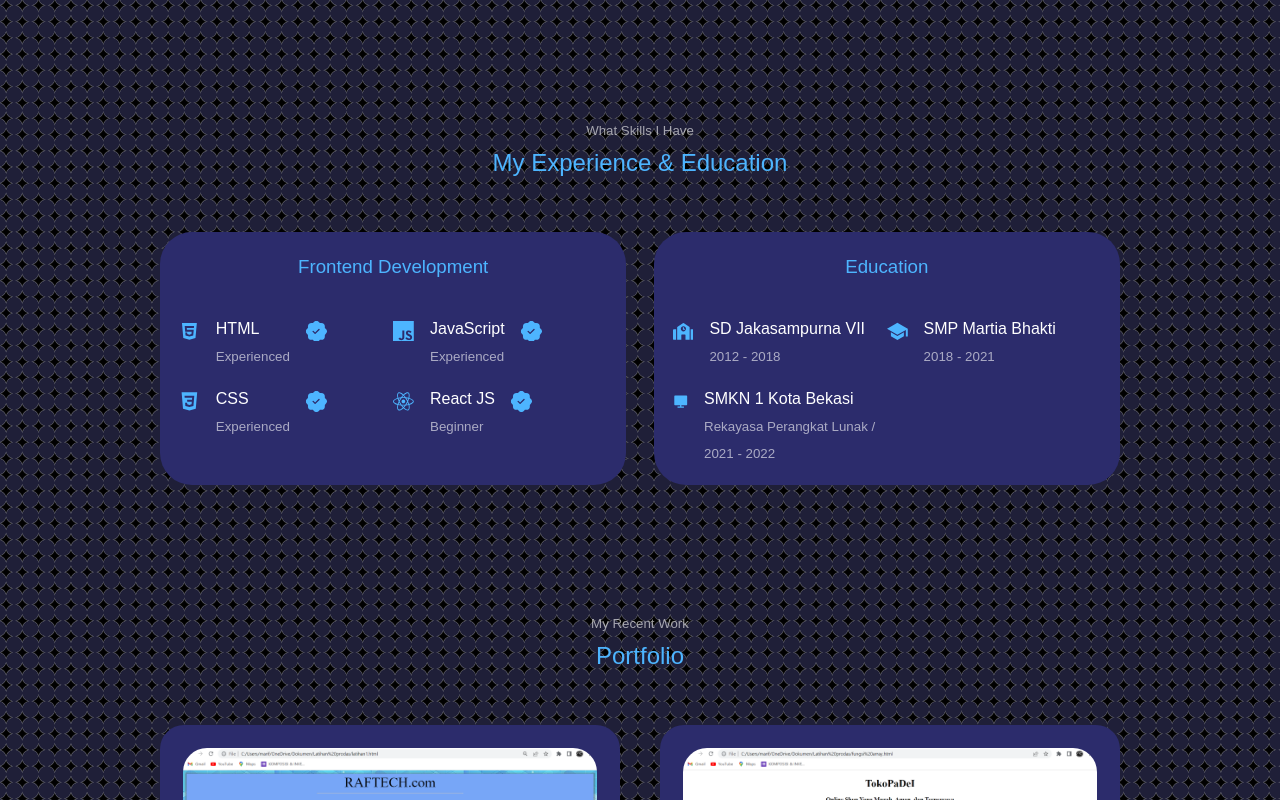
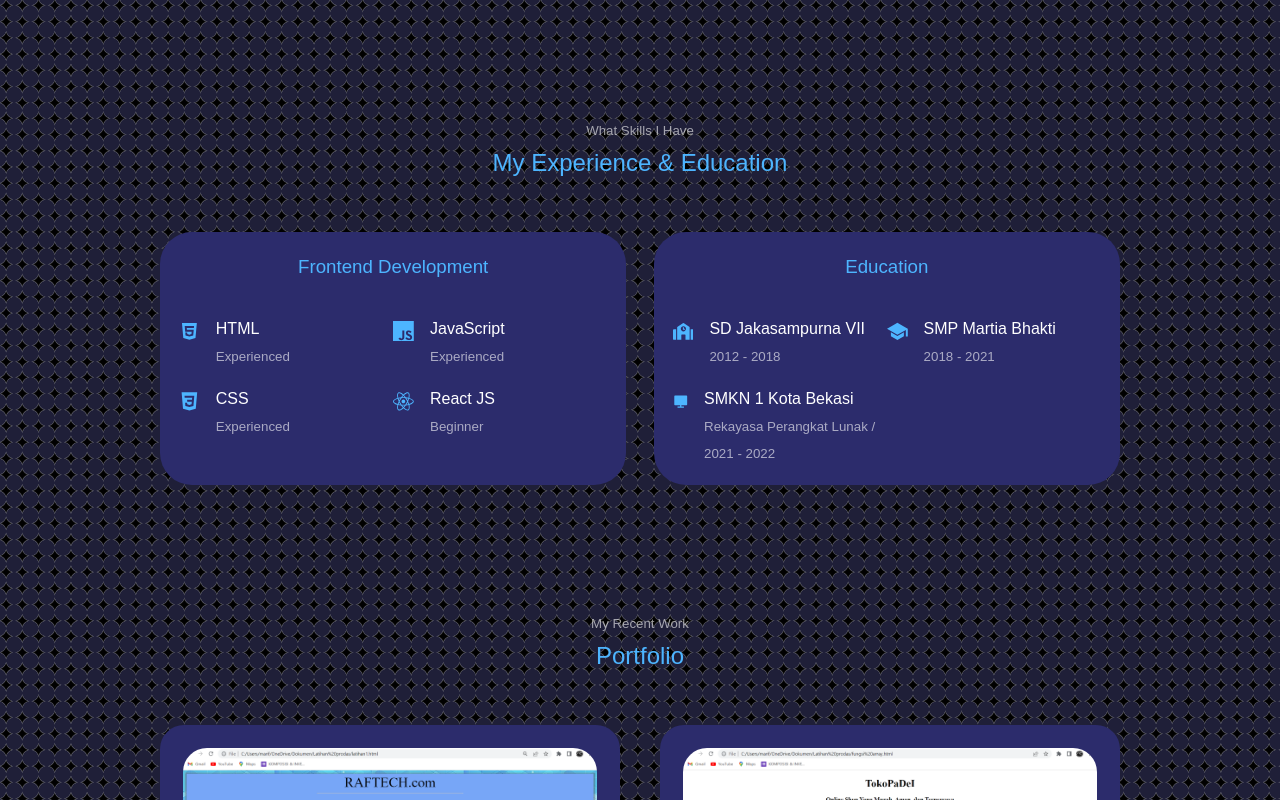
Before and after one commit to Laviz07/lavizcv, a React (Create React App) app: page / in a window 1280 px wide. Shown: the part 1961-2761 px from the top of the page. Built offline with nearby package versions, Linux system fonts and the light colour scheme.

Commit message:
update about, contact, experience

```diff
--- a/src/component/about/about.css
+++ b/src/component/about/about.css
@@ -101,15 +101,9 @@
 /*=========================== MEDIA QUERIES (SMALL DEVICES)==========================*/
 @media screen and (max-width: 600px){
 
-
     .about__me{
         width: 65%;
         margin: 0 auto 3rem;
-    }
-
-    .about__cards{
-        grid-template-columns: 1fr;
-        gap: 1rem;
     }
 
     .about__content{
--- a/src/component/contact/contact.css
+++ b/src/component/contact/contact.css
@@ -68,7 +68,7 @@ input, textarea{
 /*=========================== MEDIA QUERIES (SMALL DEVICES)==========================*/
 @media screen and (max-width: 600px){
     #contact{
-        transform: translateY(130%);
+        transform: translateY(145%);
     }
     .contact__container{
         width: var( --container-width-sm);
--- a/src/component/experience/Experience.jsx
+++ b/src/component/experience/Experience.jsx
@@ -1,6 +1,5 @@
 import React from 'react'
 import './experience.css'
-import {BsFillPatchCheckFill} from 'react-icons/bs'
 import {AiFillHtml5} from 'react-icons/ai'
 import {SiJavascript} from 'react-icons/si'
 import {IoLogoCss3} from 'react-icons/io'
@@ -25,7 +24,6 @@ const experience = () => {
                 <h4>HTML</h4>
                 <small className='text-light'>Experienced</small>
               </div>
-              <BsFillPatchCheckFill className='experience__details-icon'/>
             </article>
             <article className='experience_details'>
                 <SiJavascript className='experience__details-icon'/>
@@ -33,7 +31,6 @@ const experience = () => {
                 <h4>JavaScript</h4>
                 <small className='text-light'>Experienced</small>
               </div>
-              <BsFillPatchCheckFill className='experience__details-icon'/>
             </article>
             <article className='experience_details'>
                 <IoLogoCss3 className='experience__details-icon'/>
@@ -41,7 +38,6 @@ const experience = () => {
                 <h4>CSS</h4>
                 <small className='text-light'>Experienced</small>
               </div>
-              <BsFillPatchCheckFill className='experience__details-icon'/>
             </article>
             <article className='experience_details'>
                 <FaReact className='experience__details-icon'/>
@@ -49,7 +45,6 @@ const experience = () => {
                 <h4>React JS</h4>
                 <small className='text-light'>Beginner</small>
               </div>
-              <BsFillPatchCheckFill className='experience__details-icon'/>
             </article>
           </div>
         </div>
--- a/src/component/experience/experience.css
+++ b/src/component/experience/experience.css
@@ -66,16 +66,12 @@
 
 /*=========================== MEDIA QUERIES (SMALL DEVICES)==========================*/
 @media screen and (max-width: 600px){
-    #experience{
-        transform: translateY(5%);
-    }
-
     .experience__container{
         gap: 2rem;
     }
 
     .experience__container > div{
-        width: 90%;
+        width: 100%;
         padding: 1rem;
     }
     .experience_details{
@@ -83,4 +79,6 @@
         flex-direction: 1fr;
         gap: 1rem;
     }
+
+
 }
--- a/src/component/footer/footer.css
+++ b/src/component/footer/footer.css
@@ -61,7 +61,7 @@ footer a{
 /*=========================== MEDIA QUERIES (SMALL DEVICES)==========================*/
 @media screen and (max-width: 600px){
     #footer{
-        transform: translateY(220%);
+        transform: translateY(270%);
         width: 100%;
     }
     .permalinks{
--- a/src/component/portofolio/portofolio.css
+++ b/src/component/portofolio/portofolio.css
@@ -50,6 +50,7 @@
 
 /*=========================== MEDIA QUERIES (SMALL DEVICES)==========================*/
 @media screen and (max-width: 600px){
+
     .portofolio__container{
         grid-template-columns: 1fr;
         gap: 1rem;
```
